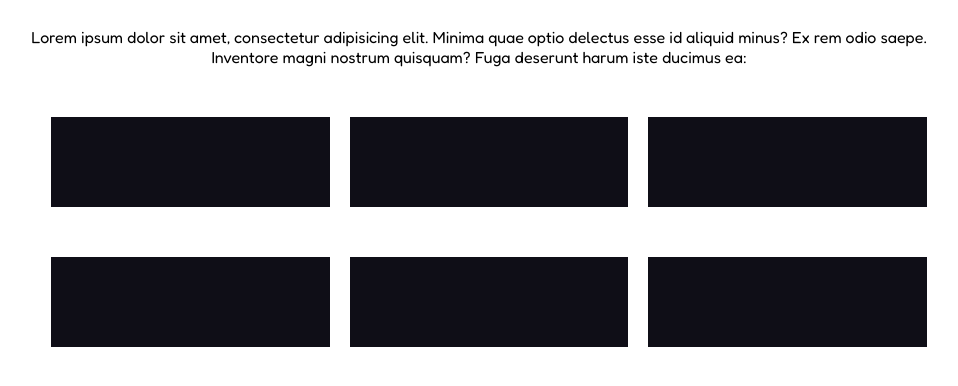
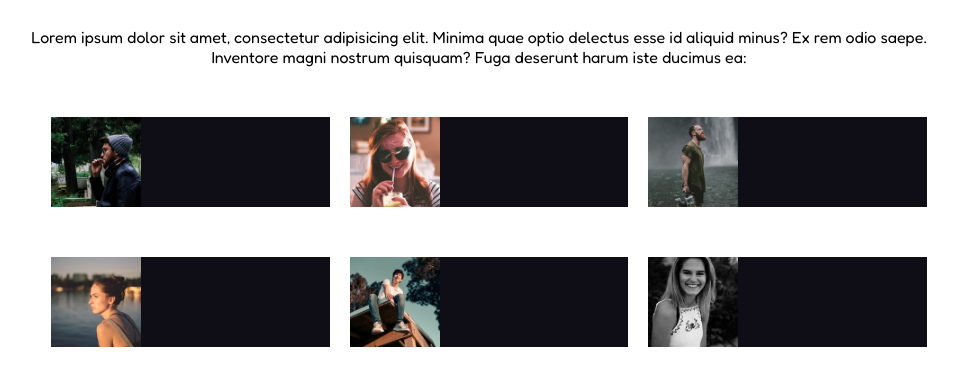
Before and after one commit to CaraccioloJessica/html-css-float-cards, a plain HTML site: page index.html in a window 1280 px wide. Shown: the part 72-458 px from the top of the page, without its empty margins (161-1119 px from the left). Drawn offline with Linux system fonts and the light colour scheme.

Commit message:
insert img in card row

```diff
--- a/css/style.css
+++ b/css/style.css
@@ -35,3 +35,8 @@ p{
   height: 90px;
   background-color: #0F0E17;
 }
+
+img{
+  width: auto;
+  height: 90px;
+}
--- a/index.html
+++ b/index.html
@@ -20,21 +20,40 @@
     <!-- Container -->
     <div class="container">
 
-    <!-- Sotto titolo -->
-    <p>Lorem ipsum dolor sit amet, consectetur adipisicing elit. Minima quae optio delectus esse id aliquid minus? Ex rem odio saepe. Inventore magni nostrum quisquam? Fuga deserunt harum iste ducimus ea:</p>
+      <!-- Sotto titolo -->
+      <p>Lorem ipsum dolor sit amet, consectetur adipisicing elit. Minima quae optio delectus esse id aliquid minus? Ex rem odio saepe. Inventore magni nostrum quisquam? Fuga deserunt harum iste ducimus ea:</p>
 
       <!-- first card row -->
       <section>
-        <div class="row"></div>
-        <div class="row"></div>
-        <div class="row"></div>
+        <div class="row">
+          <img src="img/male1.png" alt="marco">
+
+        </div>
+
+        <div class="row">
+          <img src="img/female1.png" alt="laura">
+
+        </div>
+
+        <div class="row">
+          <img src="img/male2.png" alt="giorgio">
+
+        </div>
       </section>
 
       <!-- second card row -->
       <section>
-        <div class="row"></div>
-        <div class="row"></div>
-        <div class="row"></div>
+        <div class="row">
+          <img src="img/female2.png" alt="marta">
+        </div>
+
+        <div class="row">
+          <img src="img/male3.png" alt="roberto">
+        </div>
+
+        <div class="row">
+          <img src="img/female3.png" alt="daniela">
+        </div>
       </section>
     </div>
   </main>
```
